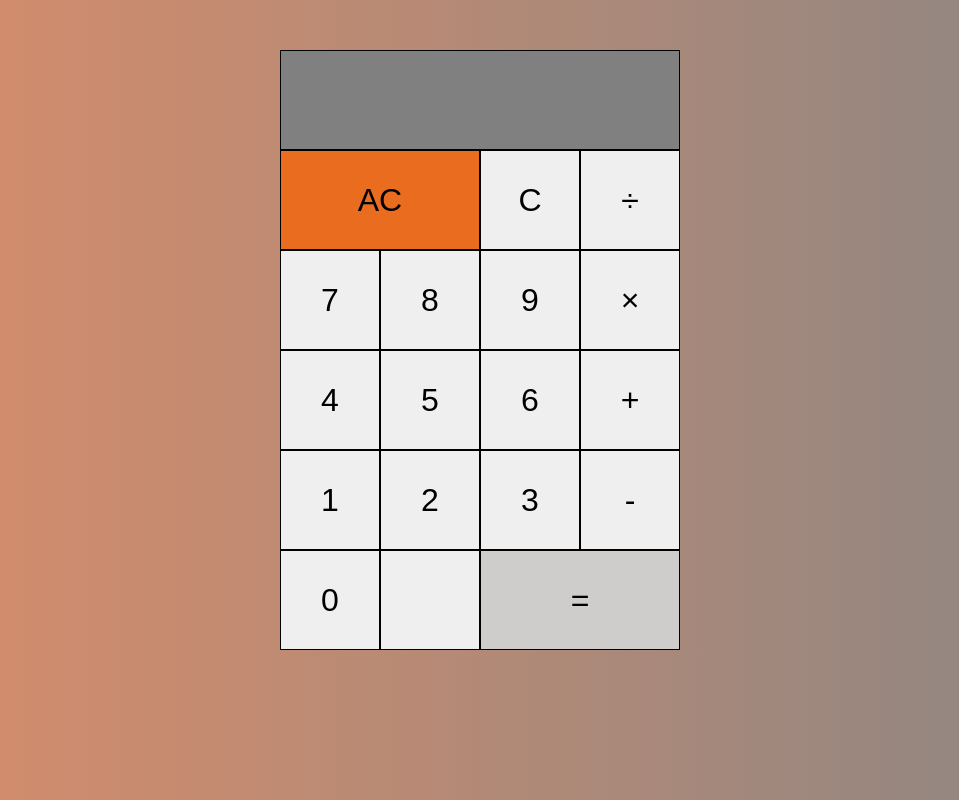
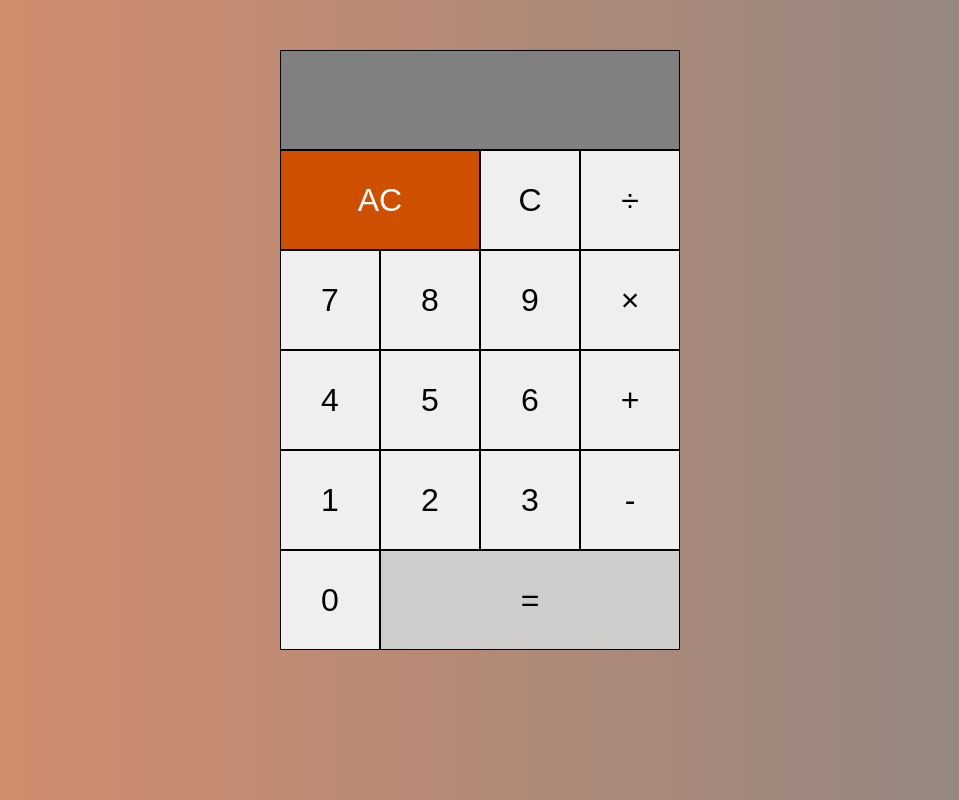
Before and after one commit to ScotttP/calculator, a plain HTML site: page index.html in a window 1280 px wide. In both pictures the pointer is over the button "AC". Shown: the whole page, without its empty margins (160-1119 px from the left). Drawn offline with Linux system fonts and the light colour scheme.

Commit message:
final commits before submissions

```diff
--- a/index.html
+++ b/index.html
@@ -28,7 +28,7 @@
         <button class="number" id="3">3</button>
         <button class="operator" id="-">-</button>
         <button class="number" id="0">0</button>
-        <button class="" id=""></button>
+
         <button class ="span-two" id="evaluate">=</button>
     </div>
 </body>
--- a/script.js
+++ b/script.js
@@ -1,5 +1,5 @@
 var operatorCount = 1; //count of operator used in the formula. this variable prevents user from entering consecutive operators
-var decimalCount = 0;
+var history = document.getElementById('history').innerText
 
 const numberButtons = document.querySelectorAll('.number');
 const operatorButtons = document.querySelectorAll('.operator');
@@ -13,13 +13,13 @@ function displayOutput(num){
 
 equalsButton.addEventListener('click', () => {
     var current = document.getElementById('current').innerText
-    var history = document.getElementById('history').innerText
     lastValue = document.getElementById('current').innerText.substring(-1).slice(-1)
     if( current == ''){
         return
     }
-    if (lastValue == '*' || lastValue == '/' ||lastValue == '+' ||lastValue == '-'){
+    if (lastValue == '*' || lastValue == '/' ||lastValue == '+' ||lastValue == '-'){ //prevents the user from being able to click evaluate when the last character is an operator.
         alert('need to enter a number!');
+        return;
     }
     document.getElementById('history').innerText = document.getElementById('current').innerText + ' =';
     document.getElementById('current').innerText = eval(document.getElementById('history').innerText.slice(0,-1));
--- a/style.css
+++ b/style.css
@@ -22,9 +22,12 @@ body {
     outline: none;
     border: 1px black solid;
     font-size: 2rem;
+    transition: 0.5s;
 }
-#evaluate , #allClear {
-    grid-column: span 2;
+
+button:hover{
+    background-color: rgb(129, 123, 120);
+    color: white;
 }
 
 .displayScreen{
@@ -42,7 +45,19 @@ body {
 }
 #allClear{
     background-color: rgb(233, 108, 31);
+    grid-column: span 2;
 }
 #evaluate {
     background-color: rgb(207, 205, 204);
+    grid-column: span 3;
 }
+
+#evaluate:hover {
+    background-color: rgb(129, 123, 120);
+    color: white;
+}
+
+#allClear:hover {
+    background-color: rgb(207, 79, 0);
+    color: white;
+}
```
